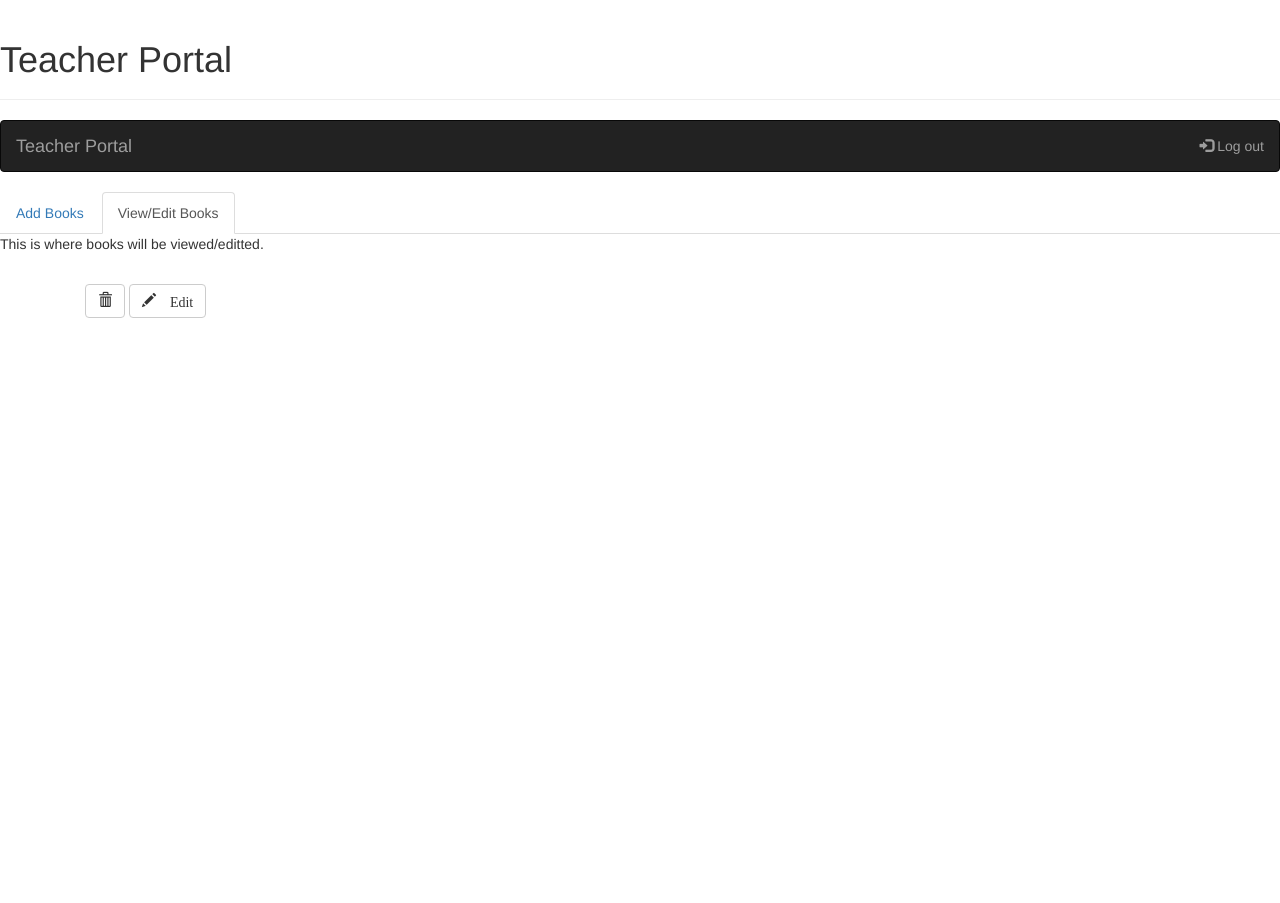
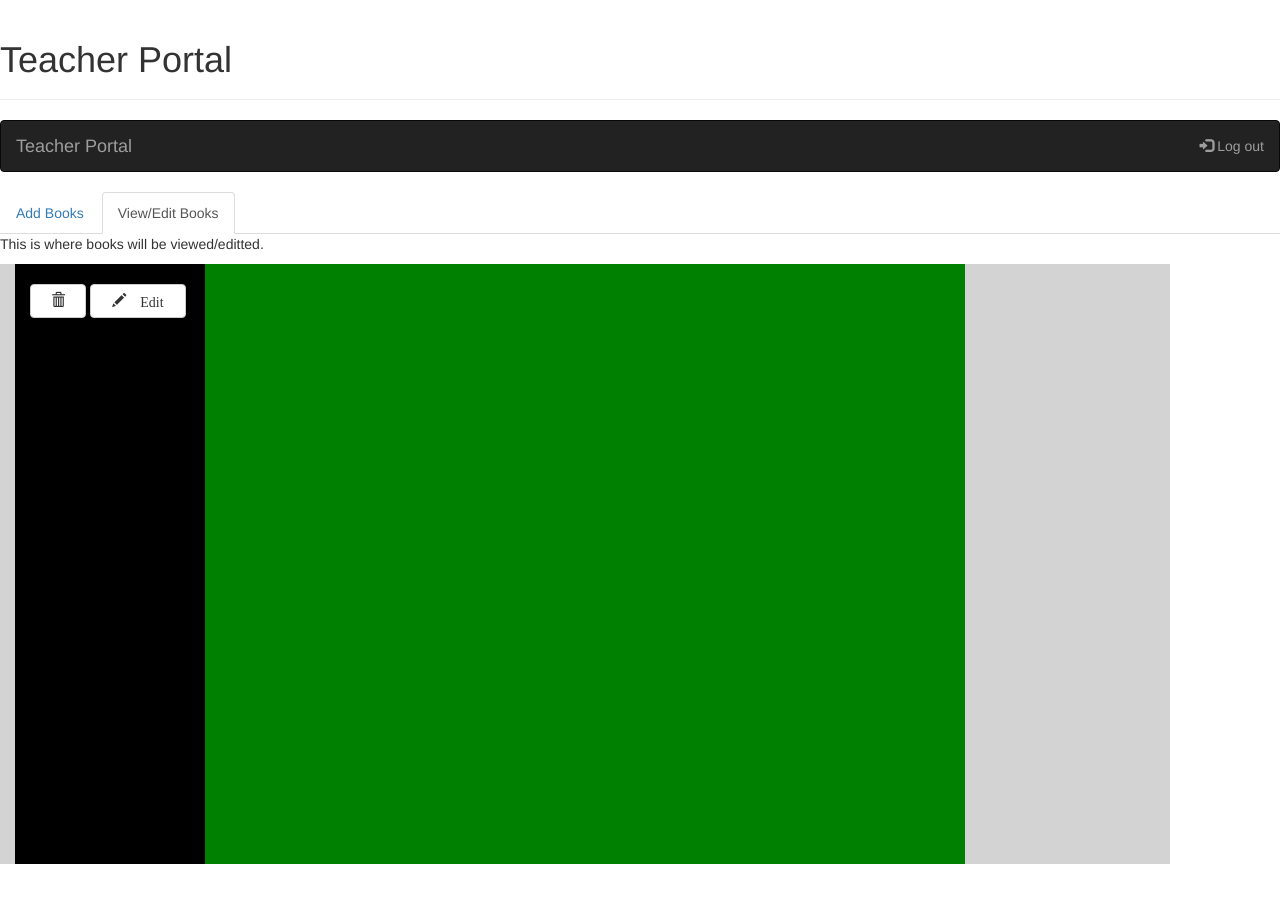
Before and after one commit to GMoede/BookMatching, a PHP site: page /teacherportal.html in a window 1280 px wide, after a click on "View/Edit Books". Shown: the top 903 px of the page. Run offline with PHP 8.4, Linux system fonts and the light colour scheme; some libraries are stand-ins or nearby versions.

Commit message:
Update teacherportal.css

```diff
--- a/teacherportal.css
+++ b/teacherportal.css
@@ -1,11 +1,48 @@
-#input_form{
+#input_books{
+	background-color: lightgrey;
+	width: 60%;
+	left: 50%;
+
 
 }
 
 #prot_label{
-	    font: bold 19px/30px Georgia, serif;
+	text-align: left;
+	font: bold 17px/26px Georgia, serif;
 }
 
 #book_label{
-	 	font: bold 19px/30px Georgia, serif;
+	text-align: left;
+	font: bold 17px/26px Georgia, serif;
 }
+
+#edit_container{
+	background-color: lightgrey;
+	height: 600px;
+	overflow: scroll;
+
+}
+
+#buttonbar{
+	background-color: black;
+	height: 100%;
+}
+
+#render{
+	background-color: green;
+	height: 1000px;
+}
+
+#edit{
+	width: 60%;
+	left: 0px;
+}
+#delete{
+	width: 35%;
+	right: 0px;
+}
+
+#buttons_wrapper{
+	width:100%;
+	height: 30px;
+}
```
